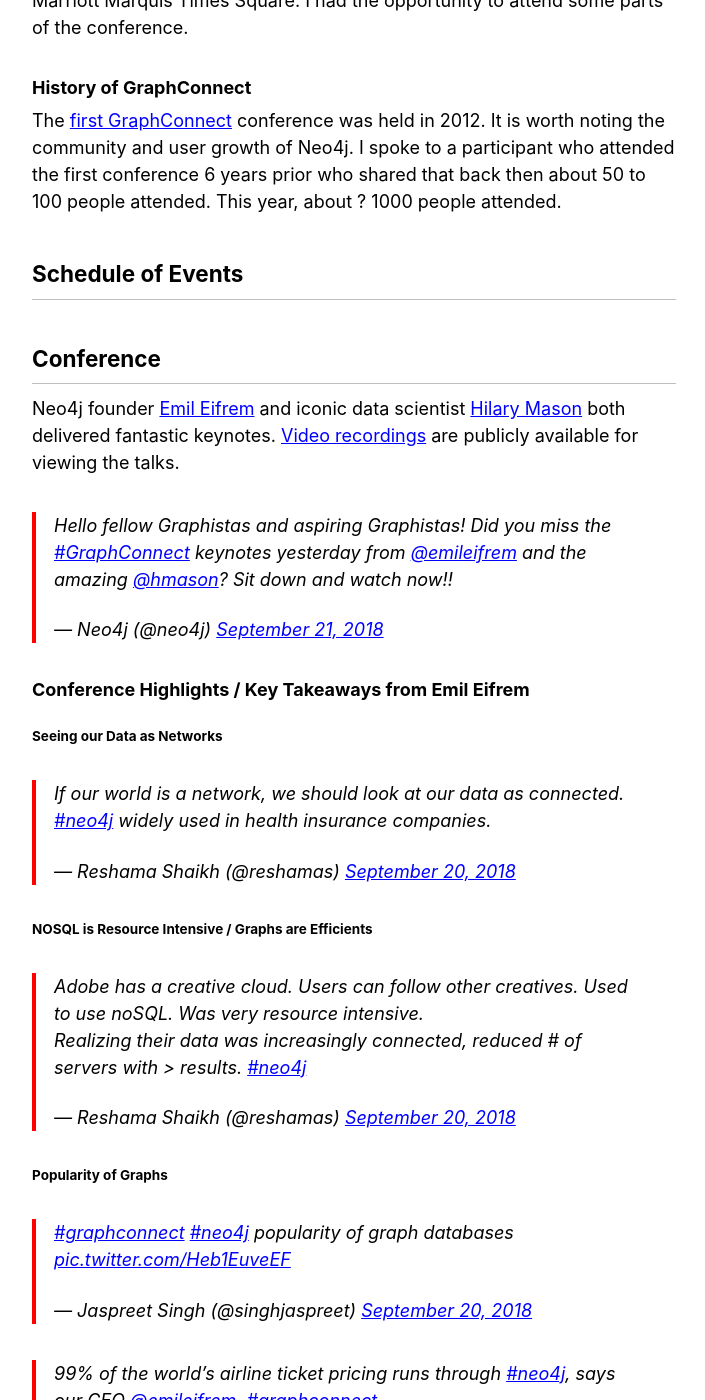
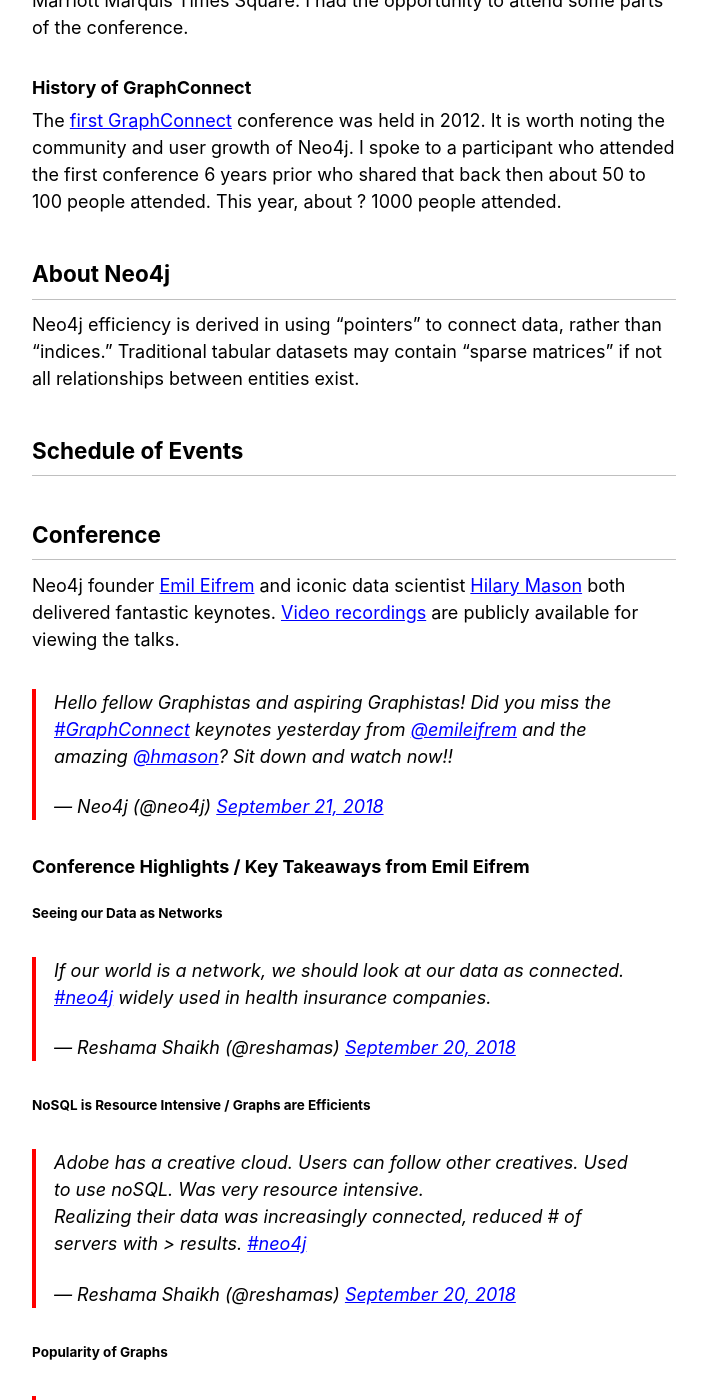
Before and after one commit to reshamas/reshamas.github.io, a Jekyll site: the page built from _posts/2018-09-22-graphs-are-the-next-frontier-in-data-science.md, in a window 1280 px wide and 1400 px high, scrolled down 354 px. Shown: the whole window, without its empty margins (286-991 px from the left). Built offline with Jekyll 4.4.1, drawn with Linux system fonts in a browser that asks for light colours; comment, search, counter and statistics services are not loaded; some of the changed text lies outside the part shown.

Commit message:
Update 2018-09-22-graphs-are-the-next-frontier-in-data-science.md

```diff
--- a/_posts/2018-09-22-graphs-are-the-next-frontier-in-data-science.md
+++ b/_posts/2018-09-22-graphs-are-the-next-frontier-in-data-science.md
@@ -4,6 +4,9 @@
 
 ### History of GraphConnect
 The [first GraphConnect](https://graphconnect.com/#location) conference was held in 2012.  It is worth noting the community and user growth of Neo4j.  I spoke to a participant who attended the first conference 6 years prior who shared that back then about 50 to 100 people attended.  This year, about ? 1000 people attended.
+
+## About Neo4j
+Neo4j efficiency is derived in using "pointers" to connect data, rather than "indices."  Traditional tabular datasets may contain "sparse matrices" if not all relationships between entities exist.
 
 
 ## Schedule of Events
@@ -22,7 +25,7 @@
 <blockquote class="twitter-tweet" data-lang="en"><p lang="en" dir="ltr">If our world is a network, we should look at our data as connected.  <a href="https://twitter.com/hashtag/neo4j?src=hash&amp;ref_src=twsrc%5Etfw">#neo4j</a> widely used in health insurance companies.</p>&mdash; Reshama Shaikh (@reshamas) <a href="https://twitter.com/reshamas/status/1042766874134630400?ref_src=twsrc%5Etfw">September 20, 2018</a></blockquote>
 <script async src="https://platform.twitter.com/widgets.js" charset="utf-8"></script>
 
-####  NOSQL is Resource Intensive / Graphs are Efficients
+####  NoSQL is Resource Intensive / Graphs are Efficients
 <blockquote class="twitter-tweet" data-lang="en"><p lang="en" dir="ltr">Adobe has a creative cloud.  Users can follow other creatives. Used to use noSQL. Was very resource intensive. <br>Realizing their data was increasingly connected, reduced # of servers with &gt; results.  <a href="https://twitter.com/hashtag/neo4j?src=hash&amp;ref_src=twsrc%5Etfw">#neo4j</a></p>&mdash; Reshama Shaikh (@reshamas) <a href="https://twitter.com/reshamas/status/1042766430851280896?ref_src=twsrc%5Etfw">September 20, 2018</a></blockquote>
 <script async src="https://platform.twitter.com/widgets.js" charset="utf-8"></script>
 
```
